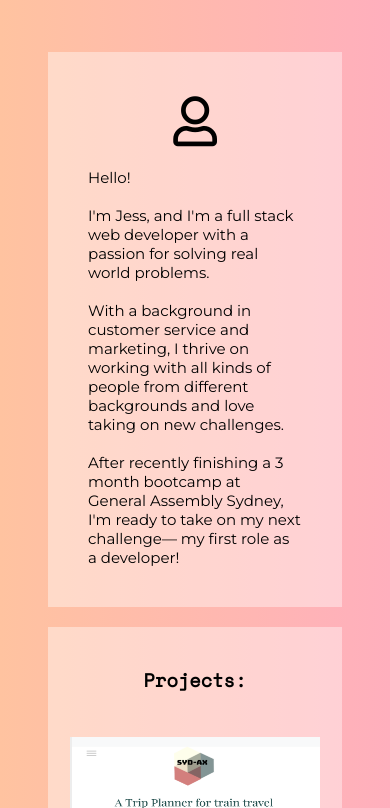
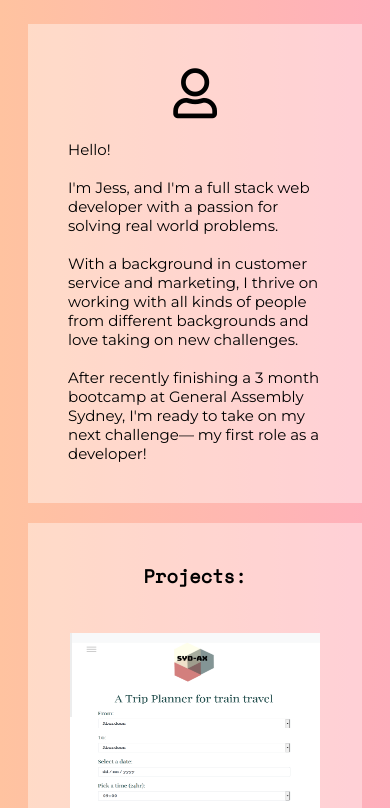
Before and after one commit to jessdiv/jess-diver, a website: page index.html in a window 390 px wide. Shown: the part 260-1068 px from the top of the page. Drawn offline with nearby package versions, Linux system fonts and the light colour scheme.

Commit message:
adjusted margin

```diff
--- a/css/master.css
+++ b/css/master.css
@@ -33,11 +33,12 @@ nav {
   nav {
     flex-wrap: wrap;
   }
+}
 
+@media only screen and (max-width: 450px) {
   .container {
-    /* padding: 0; */
+    padding: 0;
   }
-
 }
 
 nav a {
```
